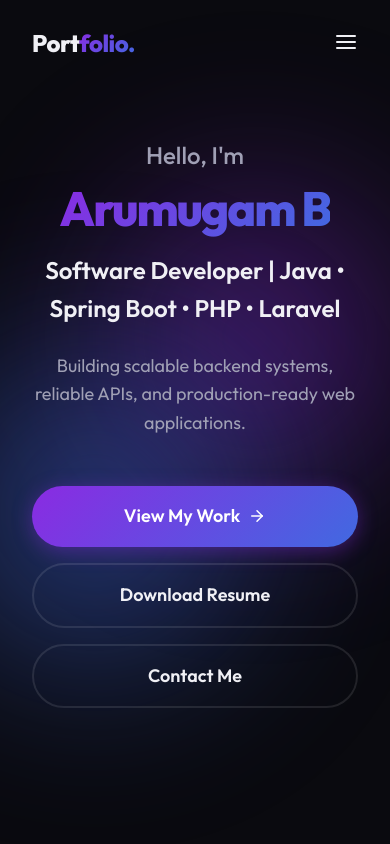
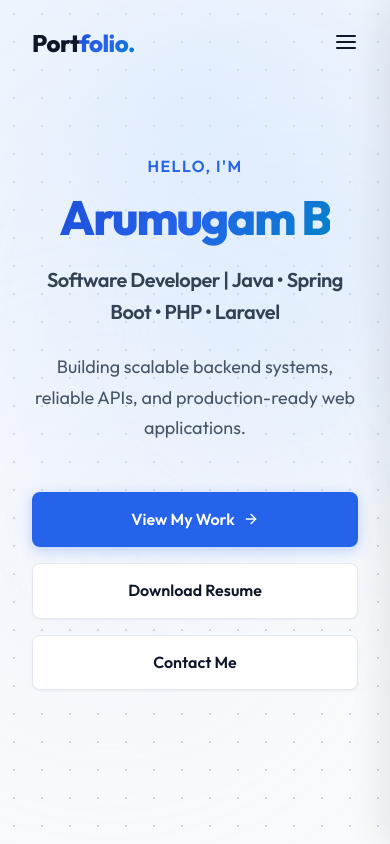
Before and after one commit to Arumugam28/portfolio, a React (Vite) app: page / in a window 390 px wide. Shown: the top 844 px of the page. Built offline with nearby package versions, Linux system fonts and the light colour scheme.

Commit message:
UI Theme Fix

```diff
--- a/index.html
+++ b/index.html
@@ -8,8 +8,7 @@
     <title>My Portfolio | Professional Developer</title>
     <!-- Google Fonts -->
     <link rel="preconnect" href="https://fonts.googleapis.com">
-    <link rel="preconnect" href="https://fonts.gstatic.com" crossorigin>
-    <link href="https://fonts.googleapis.com/css2?family=Outfit:wght@300;400;500;600;700;800&display=swap" rel="stylesheet">
+    <link href="https://fonts.googleapis.com/css2?family=Inter:wght@400;500;600;700&family=Outfit:wght@400;500;600;700;800&display=swap" rel="stylesheet">
   </head>
   <body>
     <div id="root"></div>
--- a/src/components/About/About.jsx
+++ b/src/components/About/About.jsx
@@ -35,7 +35,7 @@ const About = () => {
             </div>
             <a href="https://github.com/Arumugam28" target="_blank" rel="noopener noreferrer" className="streak-link">
               <img
-                src="https://streak-stats.demolab.com/?user=Arumugam28&theme=github-dark-blue&hide_border=true&background=transparent"
+                src="https://streak-stats.demolab.com/?user=Arumugam28&theme=default&hide_border=true&background=transparent"
                 alt="Arumugam28 GitHub Streak"
                 className="streak-img"
               />
--- a/src/components/Footer/Footer.css
+++ b/src/components/Footer/Footer.css
@@ -1,6 +1,6 @@
 .footer {
-  padding: 3rem 2rem;
-  background: rgba(10, 10, 15, 0.95);
+  padding: 3.5rem 2rem;
+  background: #ffffff;
   border-top: 1px solid var(--border-color);
   margin-top: auto;
 }
@@ -14,14 +14,15 @@
 }
 
 .footer-logo {
-  font-size: 1.5rem;
+  font-size: 1.35rem;
   font-weight: 800;
   letter-spacing: -0.5px;
+  color: var(--text-primary);
 }
 
 .footer-copyright {
   color: var(--text-secondary);
-  font-size: 0.95rem;
+  font-size: 0.925rem;
 }
 
 @media (max-width: 768px) {
--- a/src/components/Header/Header.css
+++ b/src/components/Header/Header.css
@@ -11,10 +11,10 @@
 .header.scrolled {
   padding: 1rem 0;
   background: var(--bg-glass);
-  backdrop-filter: blur(10px);
-  -webkit-backdrop-filter: blur(10px);
+  backdrop-filter: blur(12px);
+  -webkit-backdrop-filter: blur(12px);
   border-bottom: 1px solid var(--border-color);
-  box-shadow: 0 4px 30px rgba(0, 0, 0, 0.1);
+  box-shadow: 0 4px 20px rgba(15, 23, 42, 0.04);
 }
 
 .header-container {
@@ -30,6 +30,7 @@
   font-size: 1.5rem;
   font-weight: 800;
   letter-spacing: -0.5px;
+  color: var(--text-primary);
 }
 
 .desktop-nav {
@@ -43,10 +44,15 @@
 }
 
 .nav-link {
-  font-size: 1rem;
+  font-size: 0.95rem;
   font-weight: 500;
   position: relative;
   padding: 0.5rem 0;
+  color: var(--text-secondary);
+}
+
+.nav-link:hover {
+  color: var(--text-primary);
 }
 
 .nav-link::after {
@@ -56,7 +62,7 @@
   left: 0;
   width: 0;
   height: 2px;
-  background: var(--accent-gradient);
+  background: var(--accent-primary);
   transition: width var(--transition-fast);
 }
 
@@ -83,6 +89,8 @@
   align-items: center;
   transition: right 0.4s cubic-bezier(0.77, 0, 0.175, 1);
   z-index: 999;
+  border-left: 1px solid var(--border-color);
+  box-shadow: -10px 0 30px rgba(15, 23, 42, 0.08);
 }
 
 .mobile-menu.open {
@@ -101,13 +109,12 @@
   font-size: 2rem;
   font-weight: 600;
   background: transparent;
+  color: var(--text-primary);
   transition: color var(--transition-fast);
 }
 
 .mobile-nav-link:hover {
-  background: var(--accent-gradient);
-  -webkit-background-clip: text;
-  -webkit-text-fill-color: transparent;
+  color: var(--accent-primary);
 }
 
 /* Tablet and Desktop */
--- a/src/components/Hero/Hero.css
+++ b/src/components/Hero/Hero.css
@@ -6,77 +6,88 @@
   position: relative;
   overflow: hidden;
   padding: 0 2rem;
+  background-color: var(--bg-primary);
+  background-image:
+    radial-gradient(circle at 50% 15%, rgba(219, 234, 254, 0.7) 0%, transparent 60%),
+    radial-gradient(#cbd5e1 1.2px, transparent 1.2px);
+  background-size: 100% 100%, 28px 28px;
 }
 
 .blob {
   position: absolute;
-  filter: blur(80px);
-  z-index: -1;
-  opacity: 0.6;
-  animation: float 10s ease-in-out infinite alternate;
+  filter: blur(100px);
+  z-index: 0;
+  opacity: 0.55;
+  pointer-events: none;
+  animation: float 14s ease-in-out infinite alternate;
 }
 
 .blob-1 {
-  top: 20%;
+  top: 15%;
   left: 10%;
-  width: 400px;
-  height: 400px;
-  background: radial-gradient(circle, var(--accent-primary), transparent 70%);
+  width: 450px;
+  height: 450px;
+  background: radial-gradient(circle, rgba(191, 219, 254, 0.7), transparent 70%);
 }
 
 .blob-2 {
   bottom: 10%;
   right: 10%;
-  width: 500px;
-  height: 500px;
-  background: radial-gradient(circle, var(--accent-secondary), transparent 70%);
-  animation-delay: -5s;
+  width: 450px;
+  height: 450px;
+  background: radial-gradient(circle, rgba(224, 231, 255, 0.7), transparent 70%);
+  animation-delay: -6s;
 }
 
 @keyframes float {
   0% { transform: translate(0, 0) scale(1); }
-  50% { transform: translate(30px, -50px) scale(1.1); }
-  100% { transform: translate(-20px, 20px) scale(0.9); }
+  50% { transform: translate(30px, -40px) scale(1.08); }
+  100% { transform: translate(-20px, 20px) scale(0.95); }
 }
 
 .hero-content {
-  max-width: 800px;
+  max-width: 840px;
   text-align: center;
   z-index: 1;
 }
 
 .hero-greeting {
-  font-size: 1.5rem;
-  color: var(--text-secondary);
-  font-weight: 500;
-  margin-bottom: 0.5rem;
+  font-size: 1rem;
+  color: var(--accent-primary);
+  font-weight: 600;
+  margin-bottom: 0.75rem;
+  text-transform: uppercase;
+  letter-spacing: 1.5px;
 }
 
 .hero-title {
-  font-size: clamp(3rem, 8vw, 6rem);
+  font-size: clamp(3rem, 7vw, 5.5rem);
   line-height: 1.1;
   font-weight: 800;
-  margin-bottom: 1rem;
+  margin-bottom: 1.25rem;
   letter-spacing: -2px;
+  color: var(--text-primary);
 }
 
 .hero-subtitle {
-  font-size: clamp(1.5rem, 4vw, 2.5rem);
-  color: var(--text-primary);
+  font-size: clamp(1.25rem, 3vw, 1.85rem);
+  color: #334155;
   font-weight: 600;
   margin-bottom: 1.5rem;
+  letter-spacing: -0.5px;
 }
 
 .hero-description {
   font-size: 1.125rem;
   color: var(--text-secondary);
-  max-width: 600px;
+  max-width: 620px;
   margin: 0 auto 3rem auto;
+  line-height: 1.7;
 }
 
 .hero-cta-group {
   display: flex;
-  gap: 1.5rem;
+  gap: 1.25rem;
   justify-content: center;
   flex-wrap: wrap;
 }
@@ -85,9 +96,9 @@
   display: inline-flex;
   align-items: center;
   justify-content: center;
-  padding: 1rem 2rem;
-  border-radius: 50px;
-  font-size: 1.125rem;
+  padding: 0.875rem 1.75rem;
+  border-radius: 8px;
+  font-size: 1rem;
   font-weight: 600;
   transition: all var(--transition-fast);
 }
@@ -98,30 +109,36 @@
 }
 
 .btn-primary {
-  background: var(--accent-gradient);
-  color: #fff;
-  box-shadow: 0 4px 20px rgba(138, 43, 226, 0.4);
+  background: var(--accent-primary);
+  color: #ffffff;
+  box-shadow: 0 4px 14px rgba(37, 99, 235, 0.25);
+  border: 1px solid transparent;
 }
 
 .btn-primary:hover {
-  transform: translateY(-3px);
-  box-shadow: 0 8px 25px rgba(138, 43, 226, 0.6);
-  color: #fff;
+  background: var(--accent-hover);
+  transform: translateY(-2px);
+  box-shadow: 0 8px 22px rgba(37, 99, 235, 0.35);
+  color: #ffffff;
 }
 
 .btn-primary:hover .btn-icon {
-  transform: translateX(5px);
+  transform: translateX(4px);
 }
 
 .btn-secondary {
-  background: transparent;
+  background: #ffffff;
   color: var(--text-primary);
-  border: 2px solid var(--border-color);
+  border: 1.5px solid var(--border-color);
+  box-shadow: var(--shadow-sm);
 }
 
 .btn-secondary:hover {
-  border-color: var(--text-primary);
-  background: rgba(255, 255, 255, 0.05);
+  border-color: var(--border-strong);
+  background: var(--bg-subtle);
+  color: var(--text-primary);
+  transform: translateY(-2px);
+  box-shadow: var(--shadow-md);
 }
 
 @media (max-width: 768px) {
--- a/src/index.css
+++ b/src/index.css
@@ -1,23 +1,33 @@
 :root {
-  --font-primary: 'Outfit', 'Inter', system-ui, Avenir, Helvetica, Arial, sans-serif;
+  --font-primary: 'Outfit', 'Inter', -apple-system, BlinkMacSystemFont, 'Segoe UI', Roboto, sans-serif;
 
-  /* Premium Dark Theme Palette */
-  --bg-primary: #0a0a0f;
-  --bg-secondary: #13131f;
-  --bg-glass: rgba(19, 19, 31, 0.7);
+  /* Clean Modern Swiss Tech Light Theme Palette */
+  --bg-primary: #f8fafc;
+  --bg-secondary: #ffffff;
+  --bg-subtle: #f1f5f9;
+  --bg-glass: rgba(255, 255, 255, 0.85);
 
-  --text-primary: #f0f0f5;
-  --text-secondary: #a0a0b5;
+  --text-primary: #0f172a;
+  --text-secondary: #475569;
+  --text-muted: #94a3b8;
 
-  --accent-primary: #8a2be2; /* Vibrant Purple */
-  --accent-secondary: #4169e1; /* Royal Blue */
-  --accent-gradient: linear-gradient(135deg, var(--accent-primary), var(--accent-secondary));
+  --accent-primary: #2563eb;       /* Modern Cobalt / Indigo */
+  --accent-hover: #1d4ed8;
+  --accent-secondary: #0284c7;     /* Sky 600 */
+  --accent-light: #eff6ff;
+  --accent-gradient: linear-gradient(135deg, #1d4ed8 0%, #2563eb 50%, #0284c7 100%);
 
-  --border-color: rgba(255, 255, 255, 0.1);
+  --border-color: #e2e8f0;
+  --border-strong: #cbd5e1;
   --border-radius: 12px;
 
-  --transition-fast: 0.2s ease;
-  --transition-normal: 0.3s ease;
+  --shadow-sm: 0 1px 2px 0 rgba(15, 23, 42, 0.05);
+  --shadow-md: 0 4px 6px -1px rgba(15, 23, 42, 0.06), 0 2px 4px -2px rgba(15, 23, 42, 0.04);
+  --shadow-lg: 0 10px 25px -3px rgba(15, 23, 42, 0.08), 0 4px 6px -4px rgba(15, 23, 42, 0.04);
+  --shadow-hover: 0 14px 28px -4px rgba(37, 99, 235, 0.12), 0 4px 8px -2px rgba(15, 23, 42, 0.04);
+
+  --transition-fast: 0.2s cubic-bezier(0.4, 0, 0.2, 1);
+  --transition-normal: 0.3s cubic-bezier(0.4, 0, 0.2, 1);
 }
 
 * {
@@ -33,6 +43,8 @@ body {
   line-height: 1.6;
   min-height: 100vh;
   overflow-x: hidden;
+  -webkit-font-smoothing: antialiased;
+  -moz-osx-font-smoothing: grayscale;
 }
 
 a {
@@ -52,13 +64,14 @@ button {
   outline: none;
 }
 
-/* Glassmorphism Utility */
+/* Glassmorphism / Crisp Surface Panel Utility */
 .glass-panel {
-  background: var(--bg-glass);
-  backdrop-filter: blur(10px);
-  -webkit-backdrop-filter: blur(10px);
+  background: var(--bg-secondary);
+  backdrop-filter: blur(12px);
+  -webkit-backdrop-filter: blur(12px);
   border: 1px solid var(--border-color);
   border-radius: var(--border-radius);
+  box-shadow: var(--shadow-sm);
 }
 
 /* Gradient Text Utility */
@@ -80,10 +93,10 @@ button {
 }
 
 ::-webkit-scrollbar-thumb {
-  background: var(--bg-secondary);
+  background: var(--border-strong);
   border-radius: 4px;
 }
 
 ::-webkit-scrollbar-thumb:hover {
-  background: var(--accent-primary);
+  background: var(--text-muted);
 }
```
Also changed, not shown: src/components/About/About.css (+15 -11 lines), src/components/Contact/Contact.css (+36 -19 lines), src/components/Projects/Projects.css (+44 -32 lines), src/components/Skills/Skills.css (+33 -20 lines).
